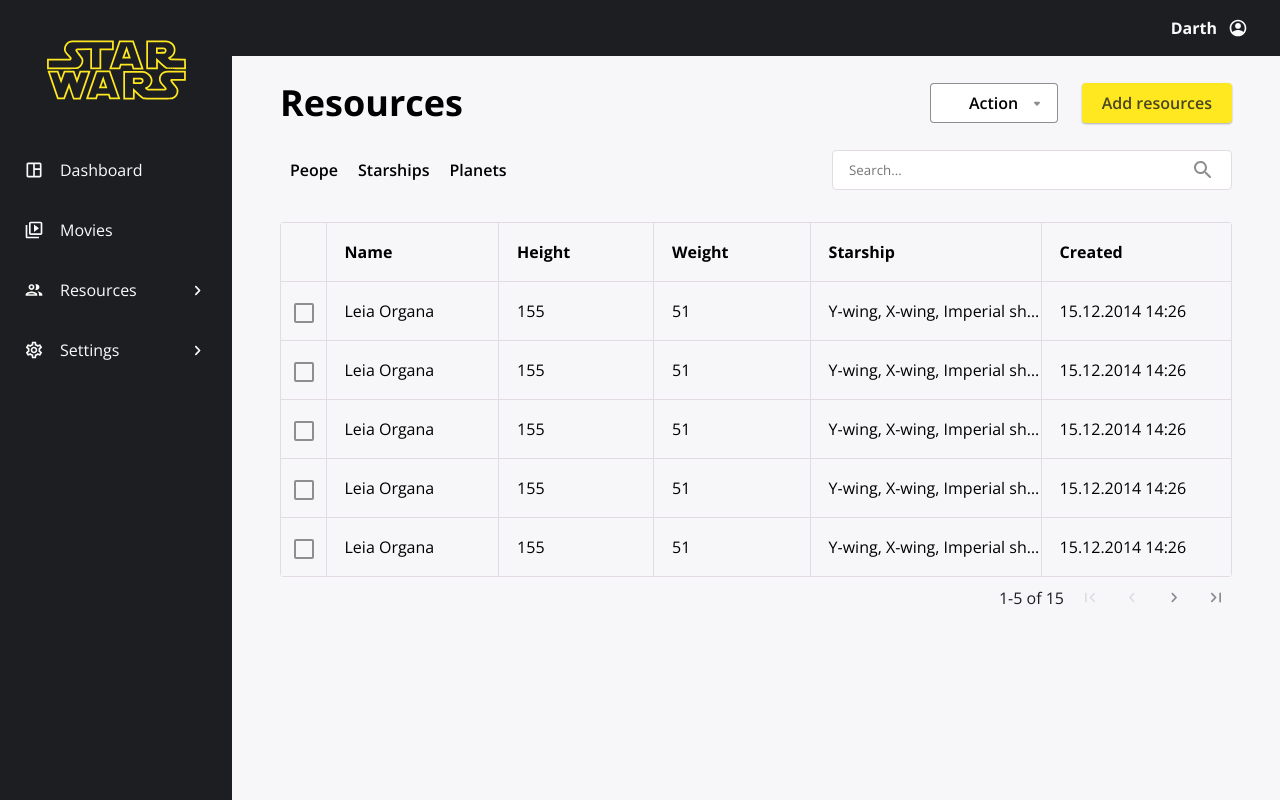
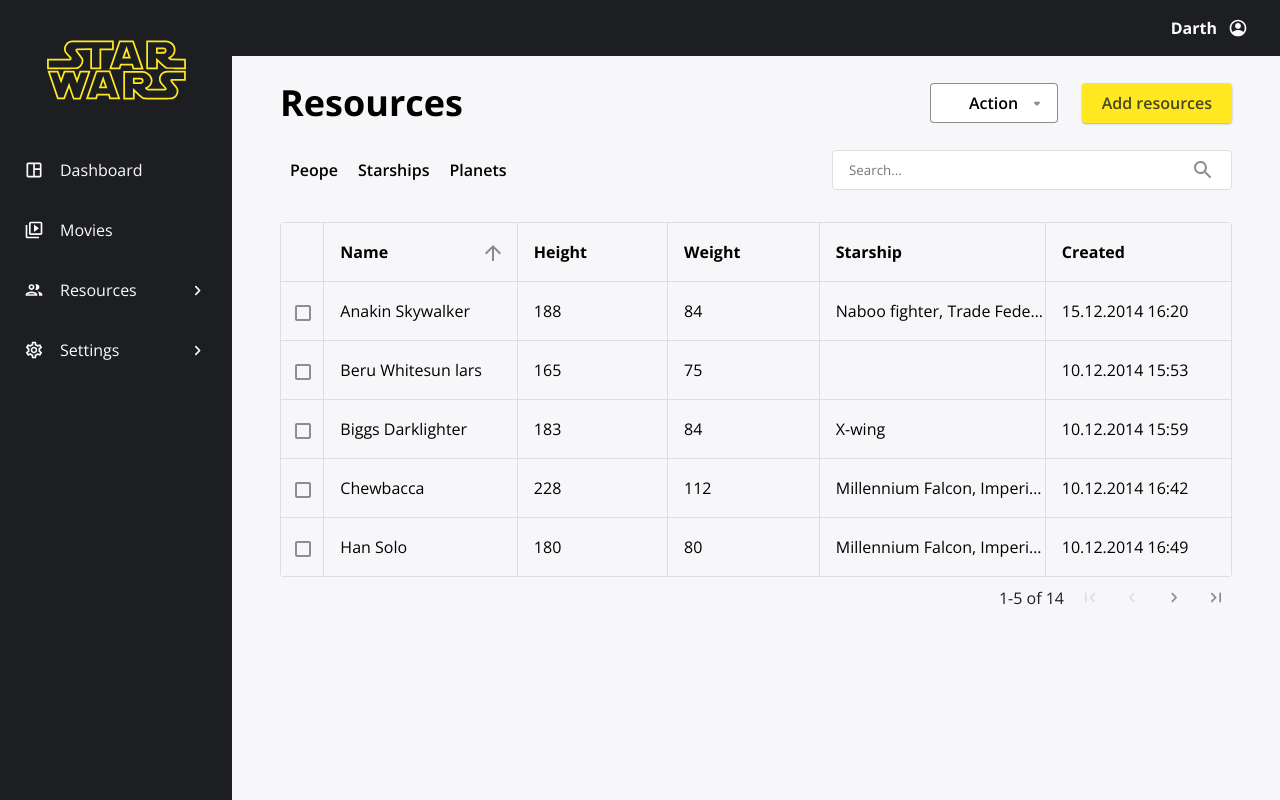
Before and after one commit to MariiaSizova/starWars, a React (Create React App) app: page /resources in a window 1280 px wide. Both pictures are taken after a click on the element "Name". Built offline with nearby package versions, Linux system fonts and the light colour scheme; data requests are answered from the project's data file.

Commit message:
add sorting icon, add json server

```diff
--- /dev/null
+++ b/data.json
@@ -0,0 +1,116 @@
+{
+  "data": [
+    {
+      "id": 1,
+      "name": "Luke Skywalker",
+      "height": 172,
+      "weight": 77,
+      "starship": "X-wing, Imperial shuttle",
+      "created": "09.12.2014 15:50"
+    },
+    {
+      "id": 2,
+      "name": "Obi-Wan Kenobi",
+      "height": 182,
+      "weight": 81,
+      "starship": "Jedi starfighter, Trade Federation cruiser",
+      "created": "10.12.2014 17:20"
+    },
+    {
+      "id": 3,
+      "name": "Yoda",
+      "height": 66,
+      "weight": 17,
+      "starship": "",
+      "created": "10.12.2014 18:16"
+    },
+    {
+      "id": 4,
+      "name": "Padme Amidala",
+      "height": 165,
+      "weight": 45,
+      "starship": "H-type Nubian yacht",
+      "created": "10.12.2014 18:49"
+    },
+    {
+      "id": 5,
+      "name": "Leia Organa",
+      "height": 155,
+      "weight": 51,
+      "starship": "Y-wing, X-wing, Imperial shuttle",
+      "created": "15.12.2014 14:26"
+    },
+    {
+      "id": 6,
+      "name": "Owen Lars",
+      "height": 178,
+      "weight": 120,
+      "starship": "",
+      "created": "10.12.2014 15:52"
+    },
+    {
+      "id": 7,
+      "name": "Beru Whitesun lars",
+      "height": 165,
+      "weight": 75,
+      "starship": "",
+      "created": "10.12.2014 15:53"
+    },
+    {
+      "id": 8,
+      "name": "R5-D4",
+      "height": 97,
+      "weight": 32,
+      "starship": "",
+      "created": "10.12.2014 15:57"
+    },
+    {
+      "id": 9,
+      "name": "Biggs Darklighter",
+      "height": 183,
+      "weight": 84,
+      "starship": "X-wing",
+      "created": "10.12.2014 15:59"
+    },
+    {
+      "id": 10,
+      "name": "Obi-Wan Kenobi",
+      "height": 182,
+      "weight": 77,
+      "starship": "Jedi starfighter, Trade Federation cruiser, Naboo star skiff, Jedi Interceptor, Belbullab-22 starfighter",
+      "created": "10.12.2014 16:16"
+    },
+    {
+      "id": 11,
+      "name": "Anakin Skywalker",
+      "height": 188,
+      "weight": 84,
+      "starship": "Naboo fighter, Trade Federation cruiser, Jedi Interceptor",
+      "created": "15.12.2014 16:20"
+    },
+    {
+      "id": 12,
+      "name": "Wilhuff Tarkin",
+      "height": 180,
+      "weight": "",
+      "starship": "",
+      "created": "10.12.2014 16:26"
+    },
+    {
+      "id": 13,
+      "name": "Chewbacca",
+      "height": 228,
+      "weight": 112,
+      "starship": "Millennium Falcon, Imperial shuttle",
+      "created": "10.12.2014 16:42"
+    },
+    {
+      "id": 14,
+      "name": "Han Solo",
+      "height": 180,
+      "weight": 80,
+      "starship": "Millennium Falcon, Imperial shuttle",
+      "created": "10.12.2014 16:49"
+    }
+  ]
+}
--- a/package.json
+++ b/package.json
@@ -17,7 +17,8 @@
     "start": "react-scripts start",
     "build": "react-scripts build",
     "test": "react-scripts test",
-    "eject": "react-scripts eject"
+    "eject": "react-scripts eject",
+    "server": "json-server -p4001 --watch data.json"
   },
   "eslintConfig": {
     "extends": [
@@ -36,5 +37,8 @@
       "last 1 firefox version",
       "last 1 safari version"
     ]
+  },
+  "devDependencies": {
+    "json-server": "^0.17.3"
   }
 }
--- a/src/components/Nav/Nav.jsx
+++ b/src/components/Nav/Nav.jsx
@@ -13,6 +13,7 @@
   const toggleDropdown = () => {
     setDropdownVisible(!dropdownVisible);
   };
+
   return (
     <div className={classes.navBar}>
       <nav className={classes.nav}>
--- a/src/components/Nav/Nav.module.css
+++ b/src/components/Nav/Nav.module.css
@@ -36,6 +36,10 @@
 
 .li:hover a {
   color: var(--bg-dark-color);
+}
+
+.activeLi {
+  background-color: var(--higlight-color);
 }
 
 .line {
--- a/src/components/Resources/Resources.jsx
+++ b/src/components/Resources/Resources.jsx
@@ -1,10 +1,27 @@
-import React, { useState } from "react";
+import React, { useState, useEffect } from "react";
 import classes from "./Resources.module.css";
 import Search from "../Search/Search";
 import Table from "../Table/Table";
-import { data } from "../../services/data.js";
 
 const Resources = () => {
+  const [data, setData] = useState([]);
+
+  const getData = () => {
+    let requestOptions = {
+      method: "GET",
+      redirect: "follow",
+    };
+
+    fetch("http://localhost:4001/data", requestOptions)
+      .then((response) => response.json())
+      .then((result) => setData(result))
+      .catch((error) => console.log("error", error));
+  };
+
+  useEffect(() => {
+    getData();
+  }, []);
+
   const [filteredData, setFilteredData] = useState([]);
   const handleSearch = (query) => {
     const filtered = data.filter((item) =>
--- a/src/components/Table/Table.jsx
+++ b/src/components/Table/Table.jsx
@@ -4,13 +4,14 @@
 import backLogo from "../../images/chevron_left_black_24dp.svg";
 import firstPageLogo from "../../images/first_page_black_24dp.svg";
 import lastPageLogo from "../../images/last_page_black_24dp.svg";
+import sortedLogo from "../../images/icon.svg";
 
 const Table = ({ data }) => {
   const itemsPerPage = 5;
   const [currentPage, setCurrentPage] = useState(1);
   const [tableData, setTableData] = useState(data);
   const [sortField, setSortField] = useState("");
-  const [order, setOrder] = useState("asc");
+  const [order, setOrder] = useState("");
 
   useEffect(() => {
     setTableData(data);
@@ -38,16 +39,17 @@
   };
 
   const columns = [
-    { label: "Name", accessor: "name", sortable: true },
-    { label: "Height", accessor: "height", sortable: false },
-    { label: "Weight", accessor: "weight", sortable: true },
-    { label: "Starship", accessor: "starship", sortable: true },
-    { label: "Created", accessor: "created", sortable: true },
+    { label: "Name", accessor: "name" },
+    { label: "Height", accessor: "height" },
+    { label: "Weight", accessor: "weight" },
+    { label: "Starship", accessor: "starship" },
+    { label: "Created", accessor: "created" },
   ];
 
   const handleSortingChange = (accessor) => {
     const sortOrder =
       accessor === sortField && order === "asc" ? "desc" : "asc";
+    console.log(sortOrder);
     setSortField(accessor);
     setOrder(sortOrder);
     handleSorting(accessor, sortOrder);
@@ -84,6 +86,19 @@
                   onClick={() => handleSortingChange(accessor)}
                 >
                   {label}
+                  {sortField === accessor && (
+                    <img
+                      src={sortedLogo}
+                      alt="Logo for sorting"
+                      className={`${classes.sortLogo} ${
+                        order === "asc"
+                          ? classes.sortAsc
+                          : order === "desc"
+                          ? classes.sortDesc
+                          : ""
+                      }`}
+                    />
+                  )}
                 </th>
               );
             })}
--- a/src/components/Table/Table.module.css
+++ b/src/components/Table/Table.module.css
@@ -8,14 +8,15 @@
 }
 
 .columnFix {
-  width: 211px;
-  height: 56px;
-  padding-left: 18px;
+  width: 13rem;
+  height: 3.5rem;
+  padding-left: 1rem;
+  position: relative;
 }
 
 .columnSml {
-  width: 56px;
-  height: 56px;
+  width: 3.5rem;
+  height: 3.5rem;
 }
 
 th,
@@ -28,7 +29,7 @@
   white-space: nowrap;
   overflow: hidden;
   text-overflow: ellipsis;
-  max-width: 211px;
+  max-width: 13rem;
 }
 
 th {
@@ -48,8 +49,8 @@
 
 .squareBtn {
   appearance: none;
-  width: 20px;
-  height: 20px;
+  width: 16px;
+  height: 16px;
   background-color: transparent;
   border: 2px solid #8d8e90;
   border-radius: 2px;
@@ -82,6 +83,25 @@
   color: var(--bg-dark-color);
   font-family: inherit;
   font-weight: 400;
-  font-size: 16px;
+  font-size: 1rem;
   margin: 10px 0 0 10px;
 }
+
+.sortLogo {
+  width: 16px;
+  height: 16px;
+  position: absolute;
+  margin: auto;
+  top: 22px;
+  right: 1rem;
+  display: none;
+}
+
+.sortAsc {
+  display: flex;
+}
+
+.sortDesc {
+  transform: rotate(-180deg);
+  display: flex;
+}
--- a/src/services/data.js
+++ b/src/services/data.js
@@ -41,82 +41,75 @@
   },
   {
     id: 6,
-    name: "Leia Organa",
-    height: 155,
-    weight: 51,
-    starship: "Y-wing, X-wing, Imperial shuttle",
-    created: "15.12.2014 14:26",
+    name: "Owen Lars",
+    height: 178,
+    weight: 120,
+    starship: "",
+    created: "10.12.2014 15:52",
   },
   {
     id: 7,
-    name: "Leia Organa",
-    height: 155,
-    weight: 51,
-    starship: "Y-wing, X-wing, Imperial shuttle",
-    created: "15.12.2014 14:26",
+    name: "Beru Whitesun lars",
+    height: 165,
+    weight: 75,
+    starship: "",
+    created: "10.12.2014 15:53",
   },
   {
     id: 8,
-    name: "Leia Organa",
-    height: 155,
-    weight: 51,
-    starship: "Y-wing, X-wing, Imperial shuttle",
-    created: "15.12.2014 14:26",
+    name: "R5-D4",
+    height: 97,
+    weight: 32,
+    starship: "",
+    created: "10.12.2014 15:57",
   },
   {
     id: 9,
-    name: "Leia Organa",
-    height: 155,
-    weight: 51,
-    starship: "Y-wing, X-wing, Imperial shuttle",
-    created: "15.12.2014 14:26",
+    name: "Biggs Darklighter",
+    height: 183,
+    weight: 84,
+    starship: "X-wing",
+    created: "10.12.2014 15:59",
   },
   {
     id: 10,
-    name: "Leia Organa",
-    height: 155,
-    weight: 51,
-    starship: "Y-wing, X-wing, Imperial shuttle",
-    created: "15.12.2014 14:26",
+    name: "Obi-Wan Kenobi",
+    height: 182,
+    weight: 77,
+    starship:
+      "Jedi starfighter, Trade Federation cruiser, Naboo star skiff, Jedi Interceptor, Belbullab-22 starfighter",
+    created: "10.12.2014 16:16",
   },
   {
     id: 11,
-    name: "Leia Organa",
-    height: 155,
-    weight: 51,
-    starship: "Y-wing, X-wing, Imperial shuttle",
-    created: "15.12.2014 14:26",
+    name: "Anakin Skywalker",
+    height: 188,
+    weight: 84,
+    starship: "Naboo fighter, Trade Federation cruiser, Jedi Interceptor",
+    created: "15.12.2014 16:20",
   },
   {
     id: 12,
-    name: "Leia Organa",
-    height: 155,
-    weight: 51,
-    starship: "Y-wing, X-wing, Imperial shuttle",
-    created: "15.12.2014 14:26",
+    name: "Wilhuff Tarkin",
+    height: 180,
+    weight: "",
+    starship: "",
+    created: "10.12.2014 16:26",
   },
   {
     id: 13,
-    name: "Leia Organa",
-    height: 155,
-    weight: 51,
-    starship: "Y-wing, X-wing, Imperial shuttle",
-    created: "15.12.2014 14:26",
+    name: "Chewbacca",
+    height: 228,
+    weight: 112,
+    starship: "Millennium Falcon, Imperial shuttle",
+    created: "10.12.2014 16:42",
   },
   {
     id: 14,
-    name: "Leia Organa",
-    height: 155,
-    weight: 51,
-    starship: "Y-wing, X-wing, Imperial shuttle",
-    created: "15.12.2014 14:26",
-  },
-  {
-    id: 15,
-    name: "Leia Organa",
-    height: 155,
-    weight: 51,
-    starship: "Y-wing, X-wing, Imperial shuttle",
-    created: "15.12.2014 14:26",
+    name: "Han Solo",
+    height: 180,
+    weight: 80,
+    starship: "Millennium Falcon, Imperial shuttle",
+    created: "10.12.2014 16:49",
   },
 ];
```
Also changed, not shown: src/images/icon.svg (added), 1 other file (tests, documents, lock files or other folders).
